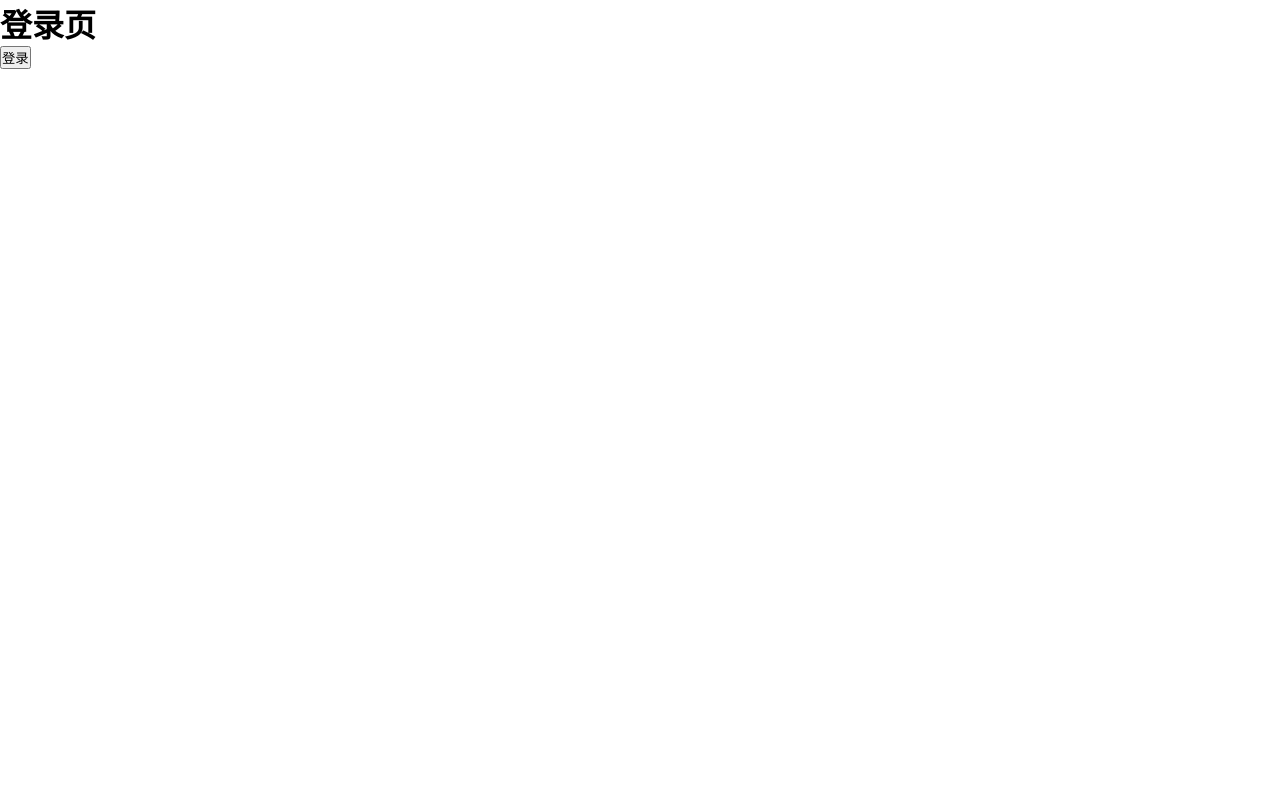
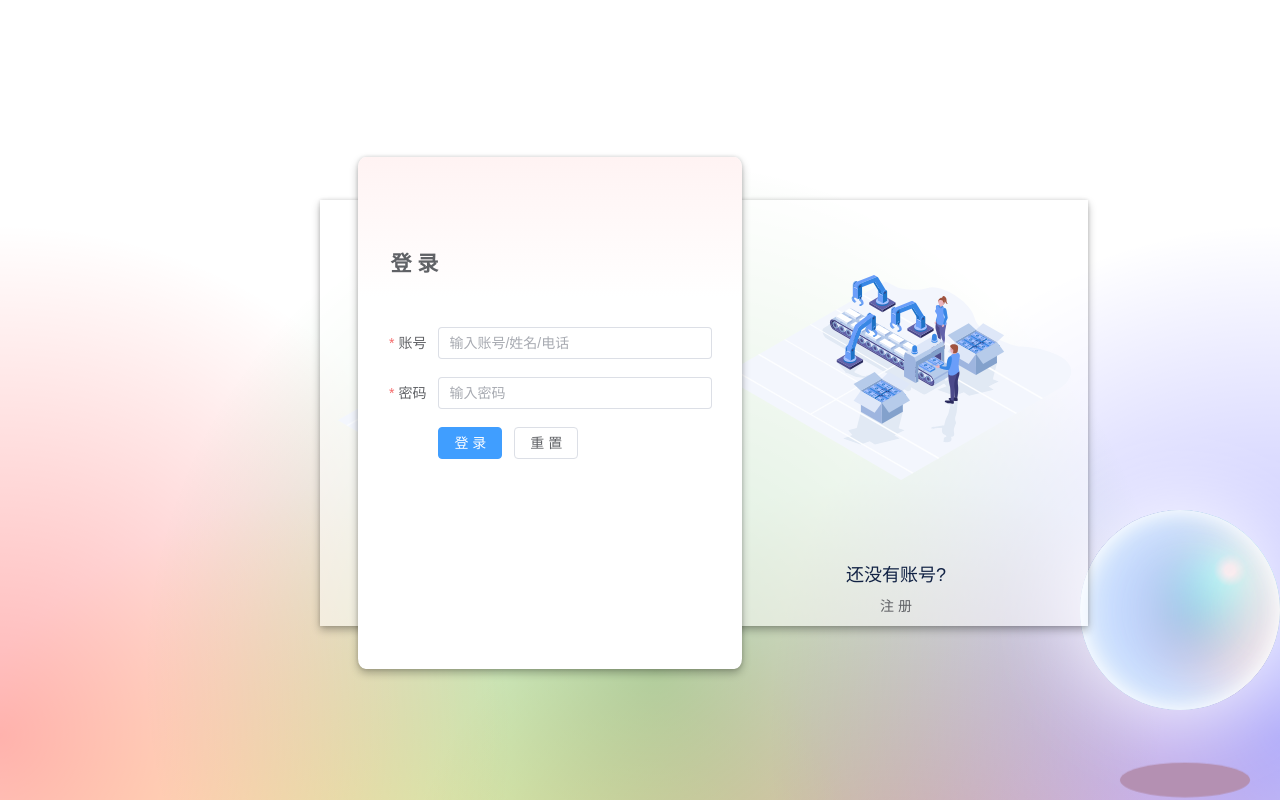
Before and after one commit to chovue/vue3-management-system, a Vue app: page / in a window 1280 px wide. Built offline with nearby package versions, Linux system fonts and the light colour scheme.

Commit message:
feat: 增加登录页面

```diff
--- a/src/views/Login.vue
+++ b/src/views/Login.vue
@@ -1,20 +1,288 @@
 <script setup lang="ts" name="login">
 
 import { useRouter } from 'vue-router'
+import { ref, reactive } from 'vue';
+import { ElMessage, type FormInstance, type FormRules } from 'element-plus';
+
+enum ShowCase {
+  'login', 'register'
+}
+
 const router = useRouter()
+const show = ref<ShowCase>(ShowCase.login)
 
-const submit = () => {
-  localStorage.setItem('user', 'hl');
-  router.push('home')
+const loginFormRef = ref<FormInstance>()
+const loginForm = reactive({
+  name: '',
+  passworld: '',
+})
+const loginRules = reactive<FormRules>({
+  name: [
+    { required: true, message: '请输入账号', trigger: 'blur' },
+    { max: 11, message: '账号长度不超过11位', trigger: 'blur' },
+  ],
+  passworld: [{ required: true, message: '请输入密码', trigger: 'blur' }],
+})
+const resetForm = (formEl: FormInstance | undefined) => {
+  if (!formEl) return
+  formEl.resetFields()
 }
+const submit = (formEl: FormInstance | undefined) => {
+  if (!formEl) return
+  formEl.validate((valid) => {
+    if (valid) {
+      ElMessage({
+        message: '登录成功 ~',
+        type: 'success',
+      })
+      localStorage.setItem('user', 'hl');
+      router.push('home')
+    } else {
+      console.log('error submit!')
+      return false
+    }
+  })
+
+}
+
+const registerFormRef = ref<FormInstance>()
+const registerForm = reactive({
+  name: '',
+  email: '',
+  passworld: '',
+  checkPass: ''
+})
+const validatePass = (rule: any, value: any, callback: any) => {
+  if (value === '') {
+    callback(new Error('Please input the password'))
+  } else {
+    if (registerForm.checkPass !== '') {
+      if (!registerFormRef.value) return
+      registerFormRef.value.validateField('checkPass', () => null)
+    }
+    callback()
+  }
+}
+const validatePass2 = (rule: any, value: any, callback: any) => {
+  if (value === '') {
+    callback(new Error('Please input the password again'))
+  } else if (value !== registerForm.passworld) {
+    callback(new Error("Two inputs don't match!"))
+  } else {
+    callback()
+  }
+}
+const registerRules = reactive<FormRules>({
+  name: [
+    { required: true, message: '请输入账号', trigger: 'blur' },
+    { max: 11, message: '账号长度不超过11位', trigger: 'blur' },
+  ],
+  email: [
+    {
+      required: true,
+      message: '请输入邮箱',
+      trigger: 'blur',
+    },
+    {
+      type: 'email',
+      message: '请输入正确的邮箱',
+      trigger: ['blur', 'change'],
+    },
+  ],
+  passworld: [{ required: true, message: '请输入密码', trigger: 'blur' }, { validator: validatePass, trigger: 'blur' }],
+  checkPass: [{ required: true, message: '请输入确认密码', trigger: 'blur' }, { validator: validatePass2, trigger: 'blur' }],
+})
 
 </script>
 
 <template>
-  <div>
-    <h1>登录页</h1>
-    <button @click="submit">登录</button>
-</div>
+  <div class="login-page">
+    <div class="ball"></div>
+    <div class="shadow"></div>
+
+    <div class="login-card">
+      <div class="change-btn">
+        <img src="../assets/管理者.svg" width="355" />
+        <p>已经有账号了？</p>
+        <el-button link size="large" @click="show = ShowCase.login">登 录</el-button>
+      </div>
+
+      <div class="change-btn">
+
+        <img src="../assets/管理者(2).svg" width="355" />
+        <p>还没有账号?</p>
+        <el-button link size="large" @click="show = ShowCase.register">注 册</el-button>
+      </div>
+
+      <div class="wrapper" :class="{ 'move': show === ShowCase.register }">
+        <el-form v-show="show === ShowCase.login" ref="loginFormRef" :model="loginForm" :rules="loginRules"
+          label-width="80px" class="ruleForm" status-icon>
+          <h3 class="header">登 录</h3>
+          <el-form-item label="账号" prop="name">
+            <el-input placeholder="输入账号/姓名/电话" v-model="loginForm.name" />
+          </el-form-item>
+          <el-form-item label="密码" prop="passworld">
+            <el-input type="password" placeholder="输入密码" v-model="loginForm.passworld" />
+          </el-form-item>
+
+          <el-form-item>
+            <el-button type="primary" @click="submit(loginFormRef)">登 录</el-button>
+            <el-button @click="resetForm(loginFormRef)">重 置</el-button>
+          </el-form-item>
+        </el-form>
+        <el-form v-show="show === ShowCase.register" ref="registerFormRef" :model="registerForm" :rules="registerRules"
+          label-width="100px" class="ruleForm">
+          <h3 class="header">注册</h3>
+          <el-form-item label="账号" prop="name">
+            <el-input placeholder="输入账号/姓名/电话" v-model="registerForm.name" />
+          </el-form-item>
+          <el-form-item label="邮箱" prop="email">
+            <el-input placeholder="输入邮箱" v-model="registerForm.email" />
+          </el-form-item>
+          <el-form-item label="密码" prop="passworld">
+            <el-input type="password" placeholder="输入密码" v-model="registerForm.passworld" />
+          </el-form-item>
+          <el-form-item label="再次确认" prop="checkPass">
+            <el-input type="password" placeholder="再次输入密码" v-model="registerForm.checkPass" />
+          </el-form-item>
+          <el-form-item>
+            <el-button type="primary" @click="submit(registerFormRef)">注 册</el-button>
+            <el-button @click="resetForm(registerFormRef)">重 置</el-button>
+          </el-form-item>
+        </el-form>
+      </div>
+    </div>
+  </div>
 </template>
+<style scoped lang="scss">
+.el-button--large {
+  margin: 10px;
+}
 
-<style></style>
+.login-card {
+  position: absolute;
+  left: 25%;
+  top: 25%;
+  width: 60%;
+  background: rgba(255, 255, 255, .5);
+  min-height: 400px;
+  display: table;
+  box-shadow: 0 0 4px rgb(0 0 0 / 14%), 0 4px 8px rgb(0 0 0 / 28%);
+
+  .change-btn {
+    display: table-cell;
+    vertical-align: middle;
+    text-align: center;
+  }
+
+  .wrapper {
+    border-radius: 2%;
+    position: absolute;
+    width: 50%;
+    height: 120%;
+    top: -10%;
+    left: 5%;
+    background: #fff;
+    box-shadow: 0 0 4px rgb(0 0 0 / 14%), 0 4px 8px rgb(0 0 0 / 28%);
+    transition: all .5s;
+    color: #303030;
+    overflow: hidden;
+
+
+
+    .el-input {
+      width: 90%;
+    }
+  }
+
+  h3 {
+    padding: 90px 20px 20px 32px;
+    margin-bottom: 30px;
+    background-image: linear-gradient(#fff3f3, #fff);
+    color: #606266;
+  }
+
+  .move {
+    left: 45%;
+
+    .header {
+
+      background-image: linear-gradient(#daddf5, #fff);
+    }
+  }
+}
+
+.login-page {
+  width: 100vw;
+  height: 200vh;
+  padding: 1rem;
+  font-family: Avenir, sans-serif;
+  font-size: 112.5%;
+  color: #124;
+  background-image: radial-gradient(rgba(255, 0, 0, 0.3),
+      rgba(255, 0, 0, 0) 40vw),
+    radial-gradient(rgba(0, 128, 0, 0.3), rgba(0, 128, 0, 0) 40vw),
+    radial-gradient(rgba(0, 0, 255, 0.3), rgba(0, 0, 255, 0) 40vw),
+    radial-gradient(rgba(255, 255, 0, 0.3), rgba(255, 255, 0, 0) 40vw),
+    radial-gradient(rgba(255, 0, 0, 0.3), rgba(255, 0, 0, 0) 40vw);
+  background-position: -40vw 14rem, 50% 10rem, 60vw 14rem,
+    -10vw calc(14rem + 20vw), 30vw calc(14rem + 20vw);
+  background-size: 80vw 80vw;
+  background-repeat: no-repeat;
+}
+
+.ball {
+  position: absolute;
+  right: 0;
+  bottom: 50px;
+  animation: float 4s ease-in-out infinite;
+  height: 200px;
+  width: 200px;
+  border-radius: 50%;
+  background: radial-gradient(circle at 75% 30%,
+      white 5px,
+      aqua 8%,
+      darkblue 60%,
+      aqua 100%);
+  box-shadow: inset 0 0 20px #fff, inset 10px 0 46px #eaf5fc,
+    inset 88px 0px 60px #c2d8fe, inset -20px -60px 100px #fde9ea,
+    inset 0 50px 140px #fde9ea, 0 0 90px #fff;
+}
+
+.shadow {
+  position: absolute;
+  right: 20px;
+  bottom: 0px;
+  background: #b490b2;
+  width: 150px;
+  height: 40px;
+  animation: expand 4.1s infinite;
+  border-radius: 50%;
+}
+
+@keyframes float {
+  0% {
+    transform: translatey(0px);
+  }
+
+  50% {
+    transform: translatey(-80px);
+  }
+
+  100% {
+    transform: translatey(0px);
+  }
+}
+
+@keyframes expand {
+
+  0%,
+  100% {
+    transform: scale(0.5);
+  }
+
+  50% {
+    transform: scale(1);
+  }
+}
+</style>
```
Also changed, not shown: src/assets/管理者(2).svg (added), src/assets/管理者.svg (added).
